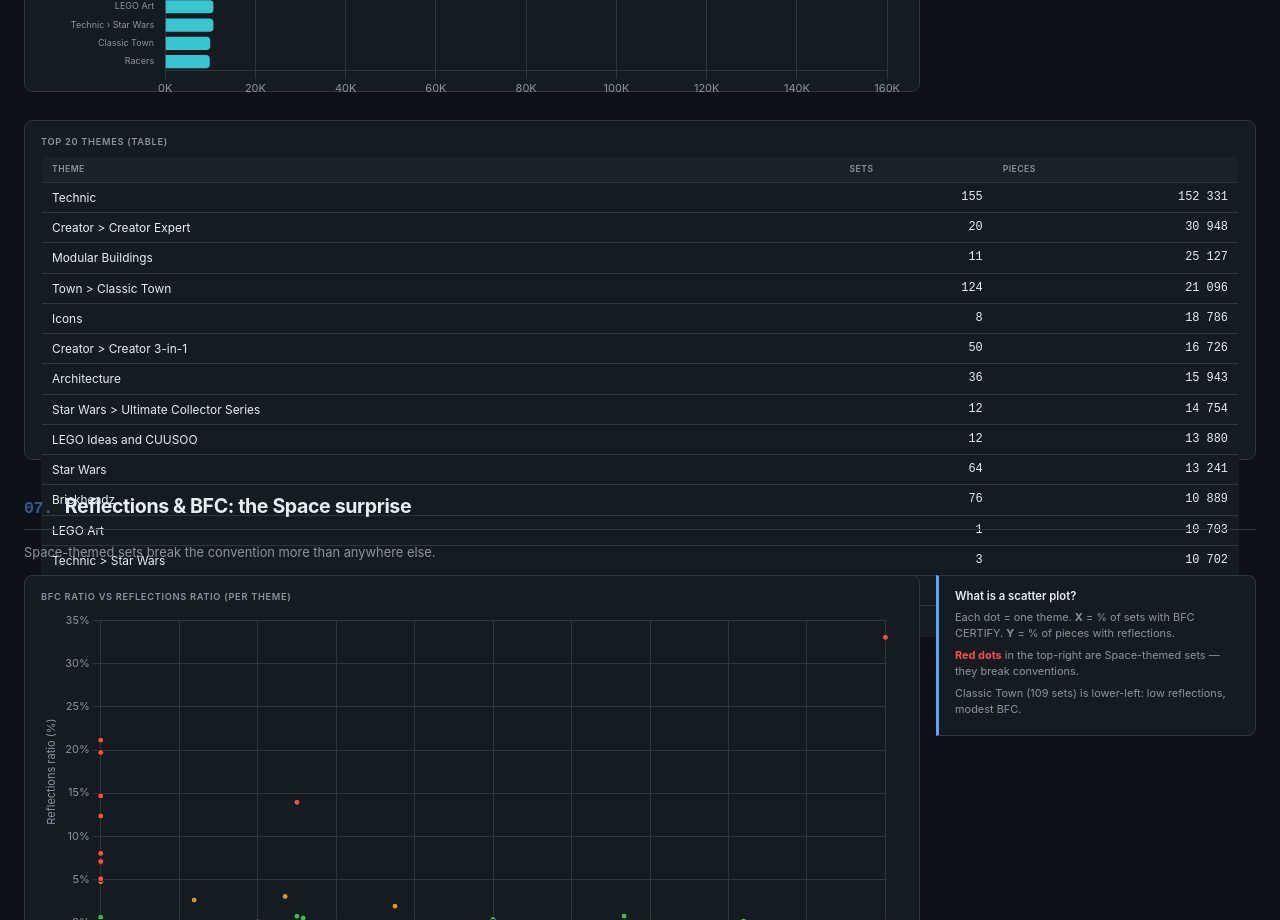
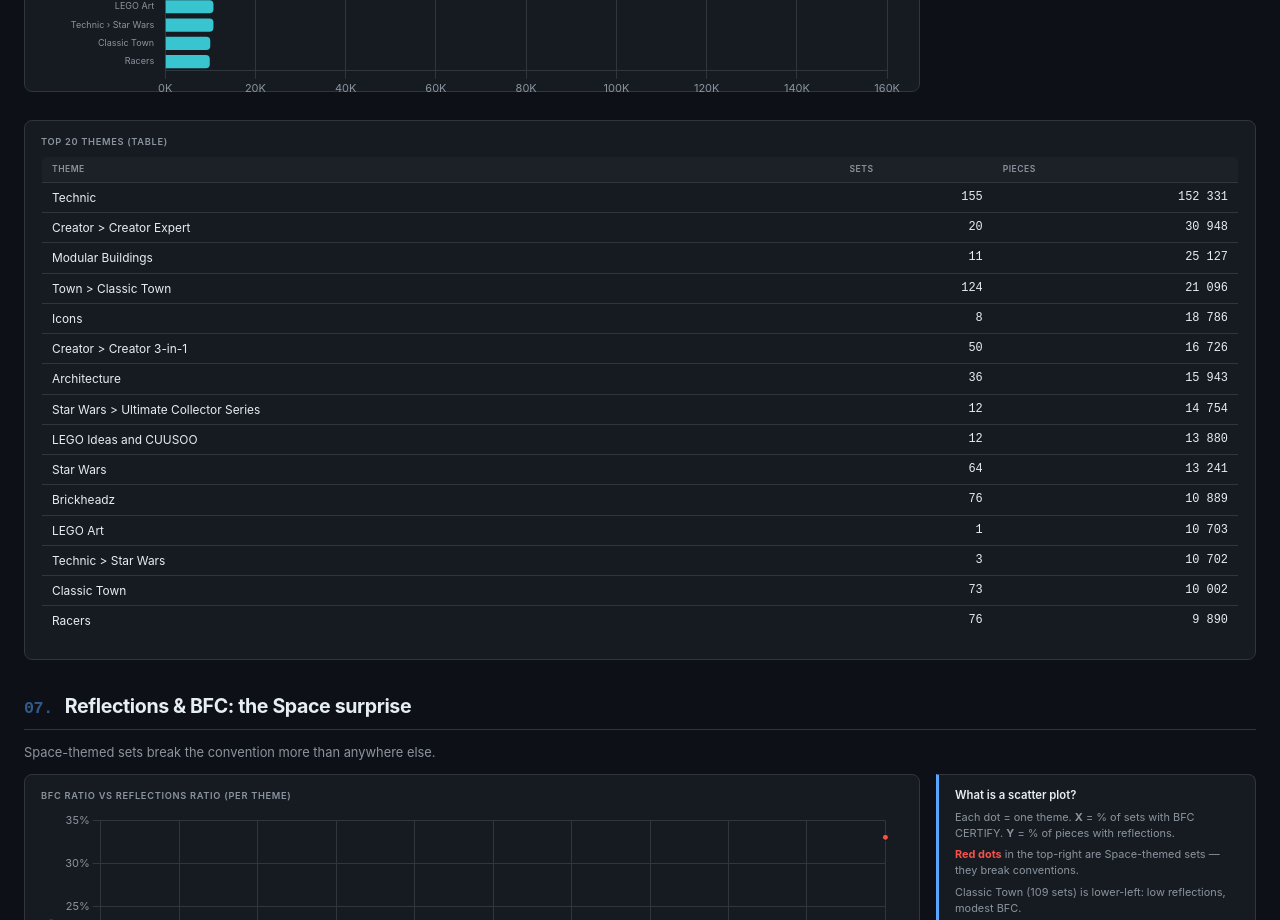
Before and after one commit to vdirienzo/ldrawomr, a plain HTML site: page output/dashboard.html in a window 1280 px wide. Shown: the part 5560-6480 px from the top of the page. Drawn offline with nearby package versions, Linux system fonts and the light colour scheme.

Commit message:
fix(dashboard): table containers use auto height to prevent section overlap
The .chart-container fixed height (340px) caused long tables (themes
top-20, cohorts side-by-side) to overflow their box, so the next
section heading rendered on top of table rows.

Fix: new .table-box class (height:auto) applied to table-wrapping
containers. Verified in browser: no overlap, no console errors.

```diff
--- a/output/dashboard.html
+++ b/output/dashboard.html
@@ -107,6 +107,7 @@
   }
   .chart-container.chart-large { height: 420px; }
   .chart-container.chart-small { height: 200px; }
+  .chart-container.table-box { height: auto; min-height: 0; overflow: visible; }
   .chart-container:hover {
     transform: translateY(-2px);
     box-shadow: 0 8px 24px rgba(0,0,0,0.3);
@@ -588,7 +589,7 @@
   </div>
 
   <div class="section-wide">
-    <div class="chart-container">
+    <div class="chart-container table-box">
       <div class="chart-title">Top 20 themes (table)</div>
       <table>
         <thead><tr><th>Theme</th><th>Sets</th><th>Pieces</th></tr></thead>
```
